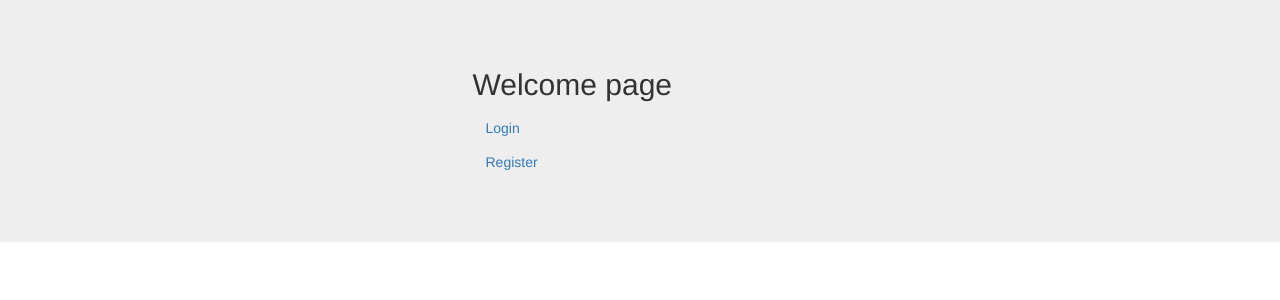
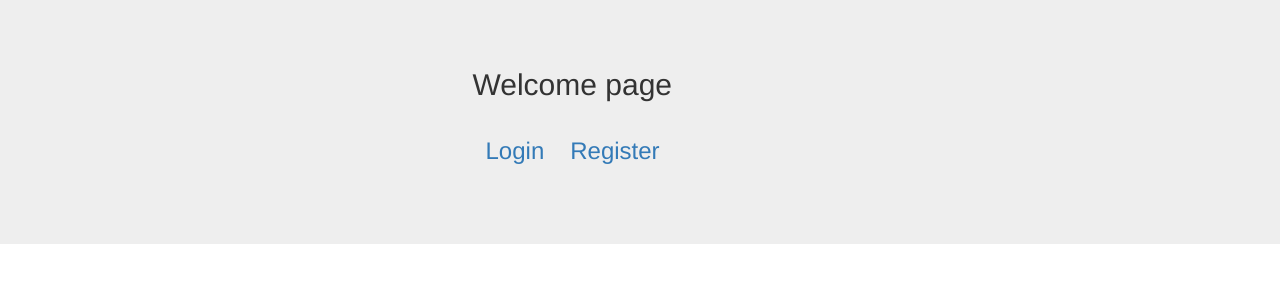
Before and after one commit to jacekcho/registration-form, a React app: page /menu in a window 1280 px wide. Shown: the top 300 px of the page. Built offline with nearby package versions, Linux system fonts and the light colour scheme.

Commit message:
buttons size

```diff
--- a/src/Menu/Menu.jsx
+++ b/src/Menu/Menu.jsx
@@ -17,9 +17,8 @@ class Menu extends Component {
             <div className="col-md-6 col-md-offset-3">
                 <h2>Welcome page</h2>
                 <div className="form-group">
-                    <Link to="/login" className="btn btn-link" id="loginButton">Login</Link>
-                    <br />
-                    <Link to="/register" className="btn btn-link" id="registerButton">Register</Link>
+                    <Link to="/login" className="btn btn-link" id="loginButton"><h3>Login</h3></Link>
+                    <Link to="/register" className="btn btn-link" id="registerButton"><h3>Register</h3></Link>
                 </div>
             </div>
         );
```
